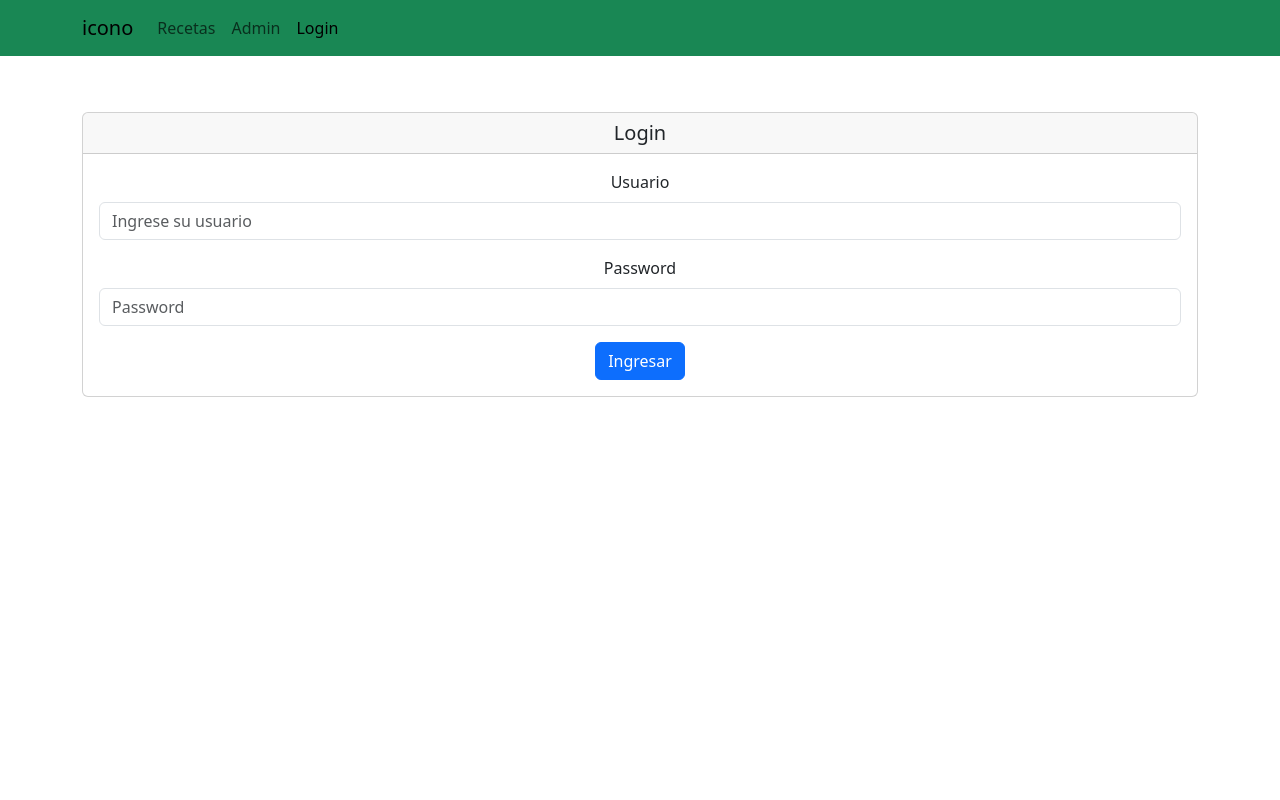
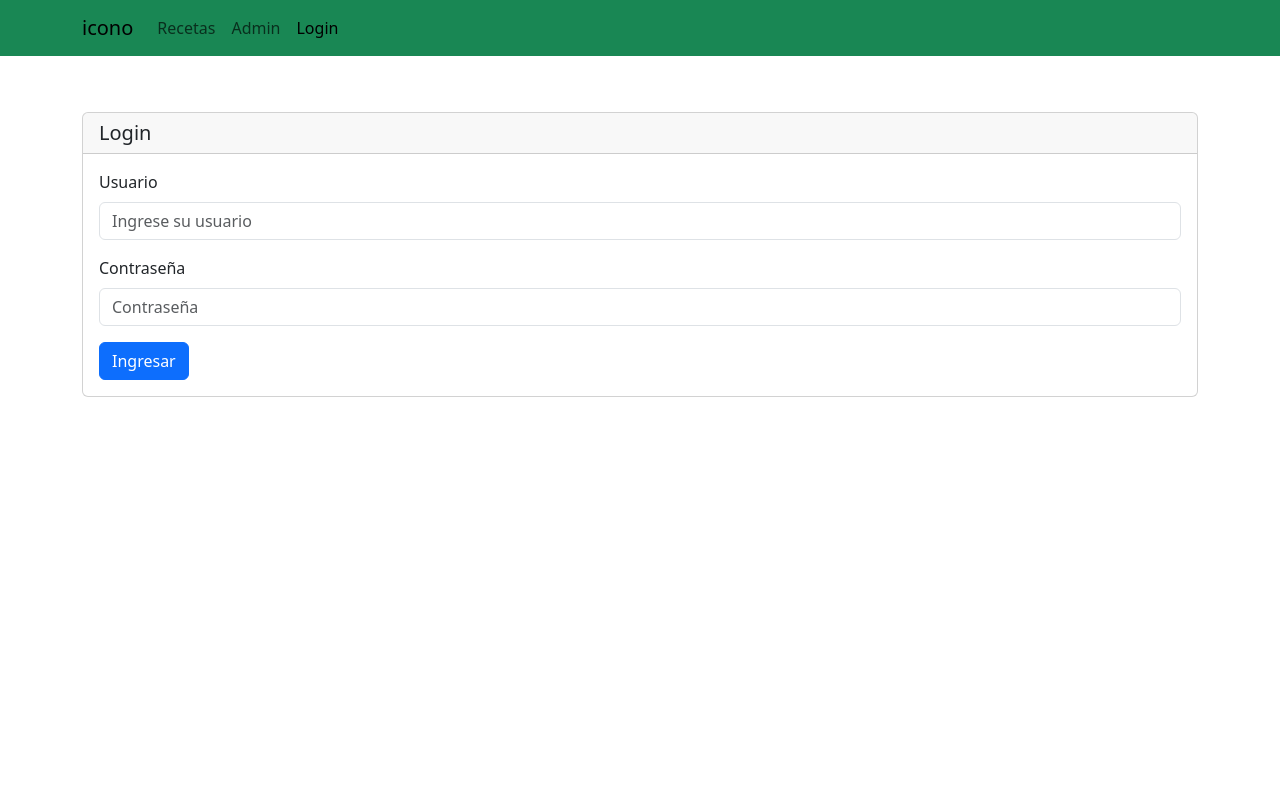
Before and after one commit to nicoleonard/TP-Frontend-BlogRecetas, a React (Vite) app: page /Login in a window 1280 px wide. Shown: the top 800 px of the page. Built offline with nearby package versions, Linux system fonts and the light colour scheme; no server answers.

Commit message:
agregadas algunas validaciones del formulario de login con react hook form

```diff
--- a/src/App.jsx
+++ b/src/App.jsx
@@ -16,7 +16,7 @@ function App() {
         <Container fluid="true" as="header" className="w-100">
           <Menu></Menu>
         </Container>
-        <Container fluid="true" as="main" className="min-vh-100 m-0 w-100 text-center pt-2">
+        <Container fluid="true" as="main" className="min-vh-100 m-0 w-100 pt-2">
           <Routes>
             <Route exact path="/" element={<Inicio></Inicio>}></Route>
             <Route exact path="/admin" element={<Admin></Admin>}></Route>
--- a/src/components/helpers/queries.js
+++ b/src/components/helpers/queries.js
@@ -1,3 +1,8 @@
 const URL_usuario = import.meta.env.VITE_API_USUARIO
 
-export default URL_usuario
+const login = () => {
+    console.log(URL_usuario)
+
+}
+
+export default login
--- a/src/components/views/Inicio.jsx
+++ b/src/components/views/Inicio.jsx
@@ -3,7 +3,7 @@ import Accordion from 'react-bootstrap/Accordion';
 const Inicio = () => {
     return (
         <>
-            <h1>Lista de recetas de cocina</h1>
+            <h1 className='text-center'>Lista de recetas de cocina</h1>
             <hr></hr>
             <Accordion defaultActiveKey="0">
                 <Accordion.Item eventKey="0">
--- a/src/components/views/Login.jsx
+++ b/src/components/views/Login.jsx
@@ -1,26 +1,42 @@
 import { Form, Button, Container, Card } from "react-bootstrap";
+import login from "../helpers/queries"
+import { useForm } from "react-hook-form";
 
 
 const Login = () => {
+    const { register, handleSubmit, formState: { errors }, reset } = useForm();
+    login();
+
+    const onSubmit = (usuario) => {
+        console.log(usuario)
+    }
     return (
-        <Container className="mainSection">
+        <Container>
             <Card className="my-5">
                 <Card.Header as="h5">Login</Card.Header>
                 <Card.Body>
-                    <Form >
+                    <Form onSubmit={handleSubmit(onSubmit)}>
                         <Form.Group className="mb-3">
                             <Form.Label>Usuario</Form.Label>
                             <Form.Control
                                 type="text"
                                 placeholder="Ingrese su usuario"
+                                {...register('usuario', { required: 'El usuario es necesario' })}
                             />
+                            <Form.Text muted>
+                                {errors.usuario?.message}
+                            </Form.Text>
                         </Form.Group>
                         <Form.Group className="mb-3" controlId="formBasicPassword">
-                            <Form.Label>Password</Form.Label>
+                            <Form.Label>Contraseña</Form.Label>
                             <Form.Control
                                 type="password"
-                                placeholder="Password"
+                                placeholder="Contraseña"
+                                {...register('clave', { required: 'La contraseña es necesaria' })}
                             />
+                            <Form.Text muted>
+                                {errors.clave?.message}
+                            </Form.Text>
                         </Form.Group>
                         <Button variant="primary" type="submit">
                             Ingresar
```
